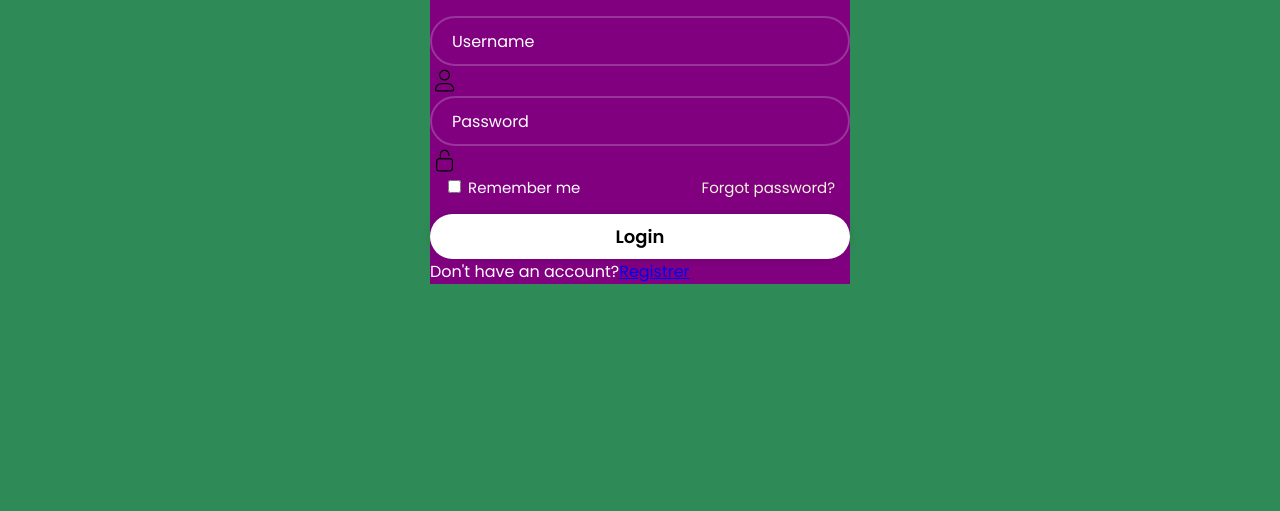
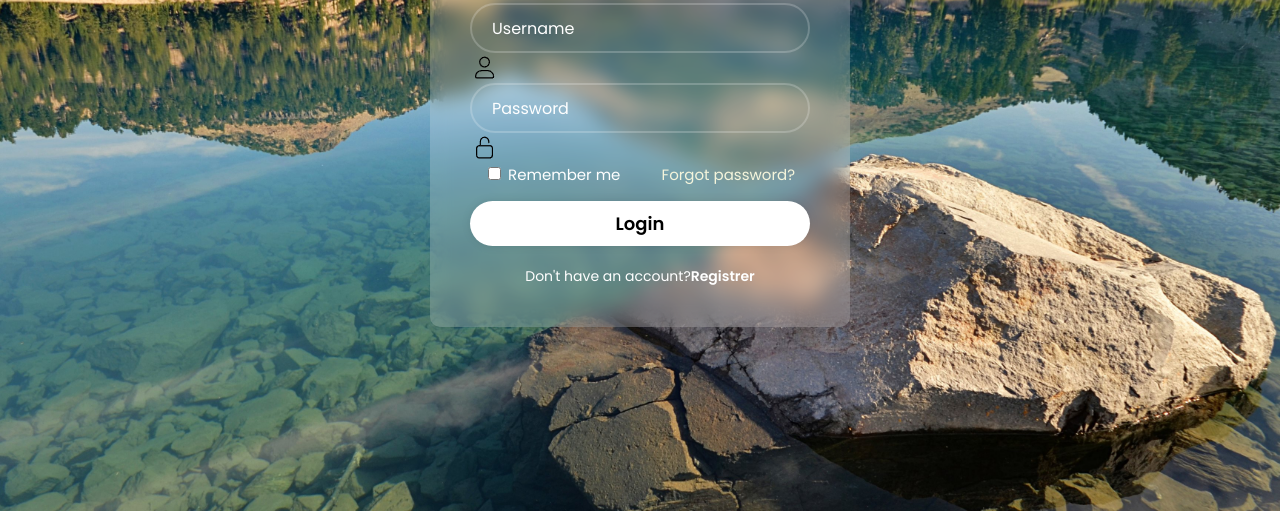
Before and after one commit to Alema2/Login, a plain HTML site: page index.html in a window 1280 px wide. Shown: the part 289-800 px from the top of the page. Drawn offline with nearby package versions, Linux system fonts and the light colour scheme.

Commit message:
Se customizó el login

```diff
--- a/index.html
+++ b/index.html
@@ -14,11 +14,11 @@
             <h1>Login</h1>
             <div class="input-box">
                 <input type="text" placeholder="Username" required>
-                <img src="user.png" alt="user" class="userr">
+                <img src="img/user.png" alt="user" class="userr">
             </div>
             <div class="input-box">
                 <input type="password" placeholder="Password" required>
-                <img src="lock-open.png" alt="password" class="password">
+                <img src="img/lock-open.png" alt="password" class="password">
             </div>
             <div class="remember-forgot">
                 <label><input type= "checkbox"> Remember me</label>
--- a/style.css
+++ b/style.css
@@ -10,12 +10,17 @@ body{
     justify-content:center;
     align-items: center;
     min-height: 100svh;
-    background: seagreen;
+    background: url('img/background.jpg') ;
+    background-size: cover;
+    background-position: center;
 }
 .wrapper{
     width: 420px;
-    background: purple;
-    color: #fff
+    backdrop-filter: blur(10px); /*desenfoque del fondo*/
+    background: rgba(255, 255, 255, 0.2); /*color semistransparente*/
+    color: #fff;
+    border-radius: 10px;
+    padding: 30px 40px;
 }
 .wrapper h1{
     font-family: 36px;
@@ -76,14 +81,18 @@ body{
     color:black;
     font-weight: 600;
 }
-.wrapper .register-link{
+.wrapper .registrer-link{
     font-size: 14px;
     text-align: center;
-    margin-top:20px;
+    margin:20px 0 10px;
 }
 
-.register-link p a {
-    color:#fff;
+.registrer-link p a {
+    color:#ffffff;
     text-decoration: none;
-    font-weight: 600p;
+    font-weight: 600;
 }
+.registrer-link p a:hover{
+    text-decoration: underline;
+    color: rgb(246, 128, 242);
+}
```
Also changed, not shown: img/background.jpg (added), img/lock-open.png (renamed from lock-open.png), img/user.png (renamed from user.png).
